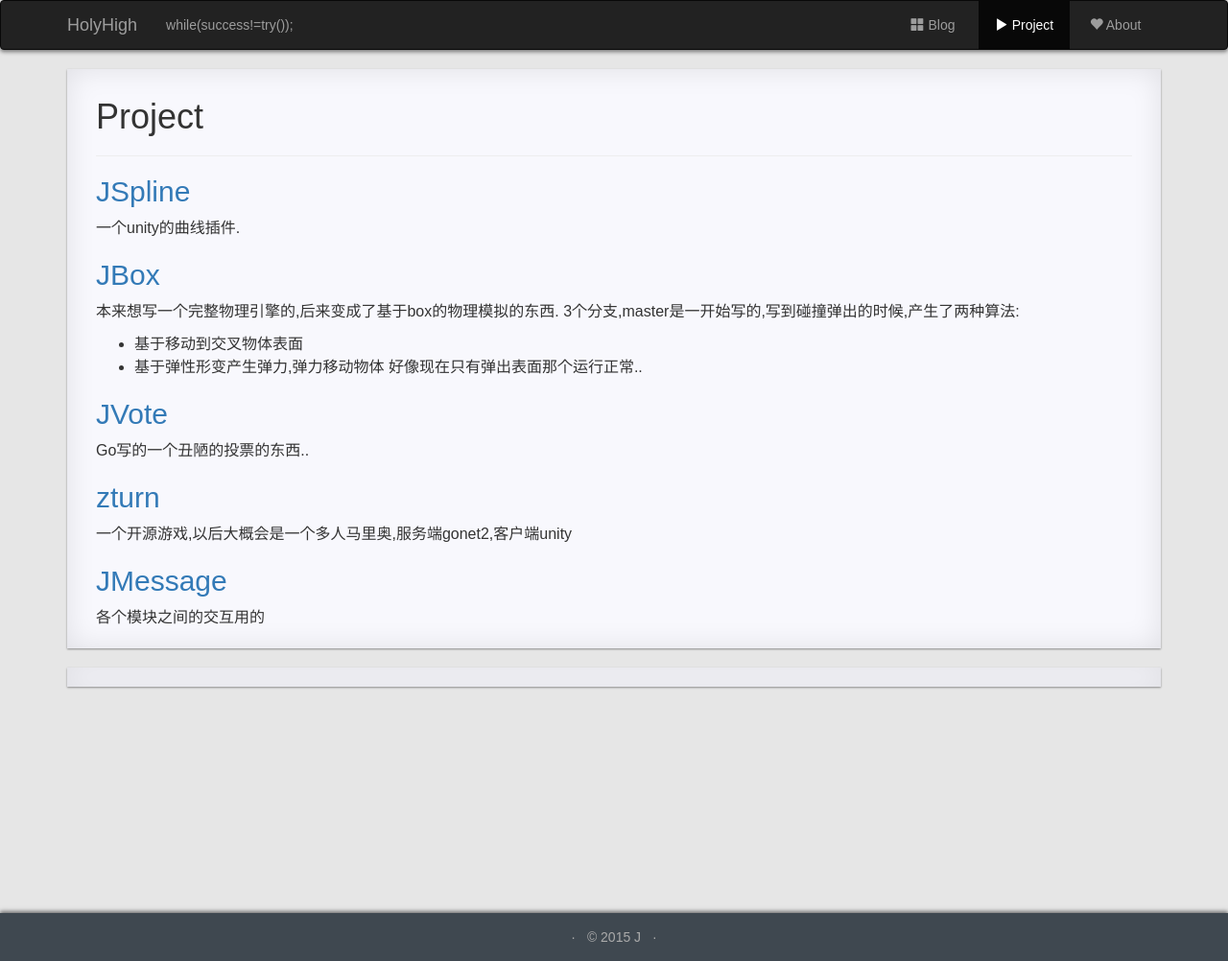
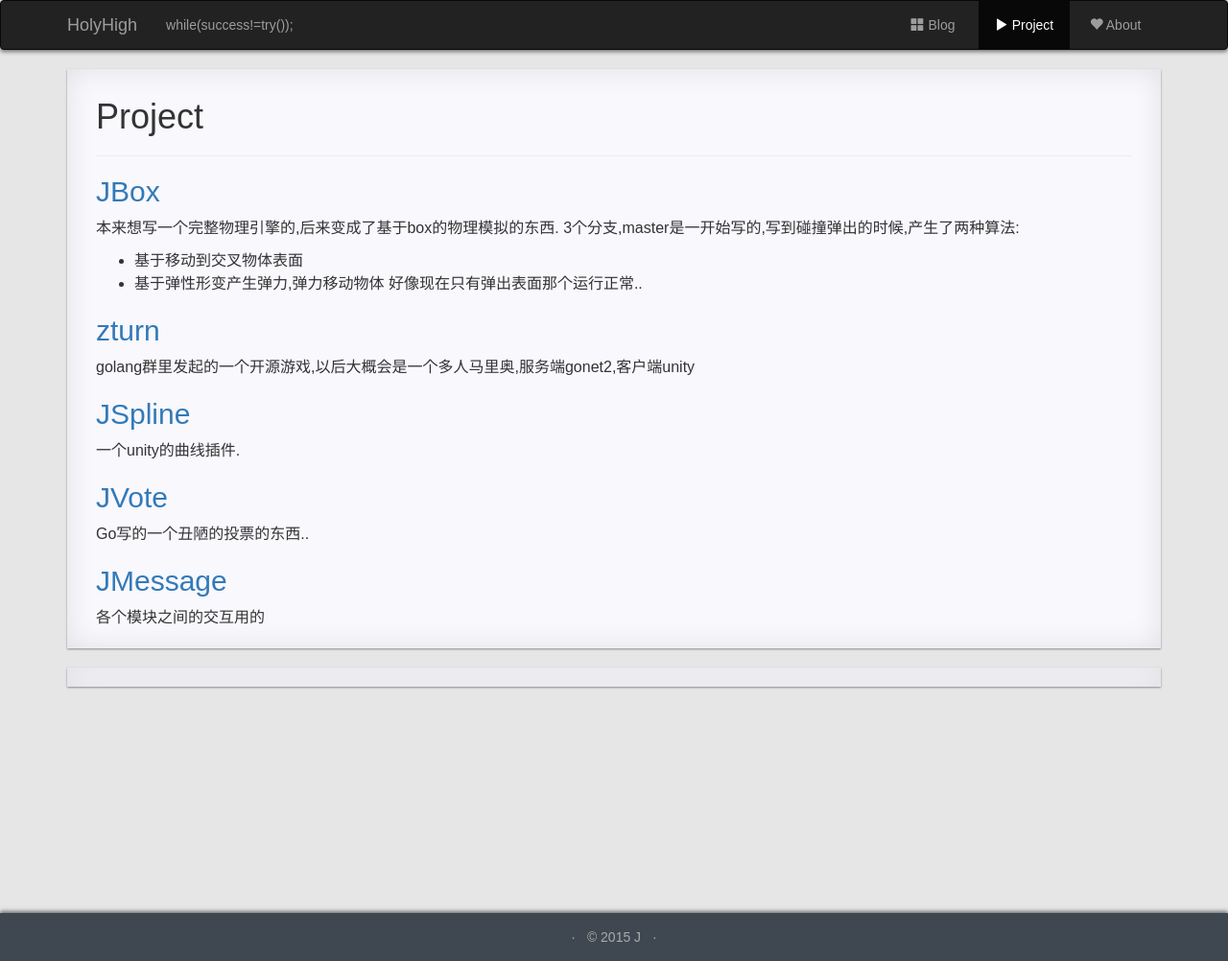
Before and after one commit to imnotanderson/imnotanderson.github.io, a Jekyll site: the page built from pages/1demo.md, in a window 1280 px wide. Shown: the whole page at 96% size. Built offline with Jekyll 4.4.1, drawn with Linux system fonts in a browser that asks for light colours; nearby versions of some CDN libraries; comment, search, counter and statistics services are not loaded.

Commit message:
Update 1demo.md

```diff
--- a/pages/1demo.md
+++ b/pages/1demo.md
@@ -15,11 +12,14 @@ icon: glyphicon-play
 - 基于弹性形变产生弹力,弹力移动物体
 好像现在只有弹出表面那个运行正常..
 
+## [zturn](https://github.com/imnotanderson/zturn)
+golang群里发起的一个开源游戏,以后大概会是一个多人马里奥,服务端gonet2,客户端unity
+
+## [JSpline](https://github.com/imnotanderson/JSpline)
+一个unity的曲线插件.
+
 ## [JVote](https://github.com/imnotanderson/JVote)
 Go写的一个丑陋的投票的东西..
 
-## [zturn](https://github.com/imnotanderson/zturn)
-一个开源游戏,以后大概会是一个多人马里奥,服务端gonet2,客户端unity
-
 ## [JMessage](https://github.com/imnotanderson/JMessage)
 各个模块之间的交互用的
```
Also changed, not shown: other parts of pages/1demo.md (+0 -3 lines).
